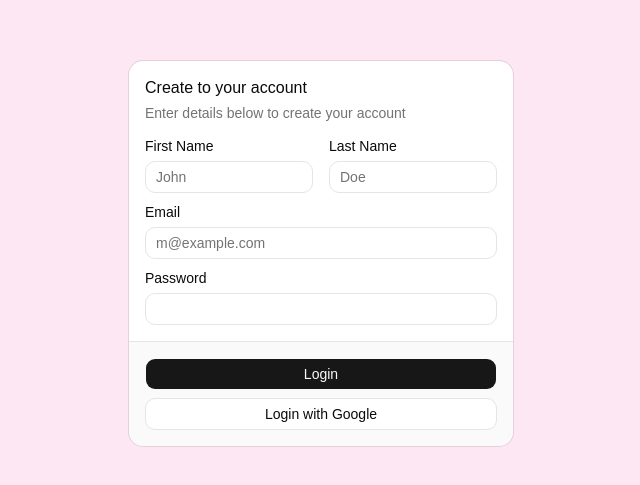
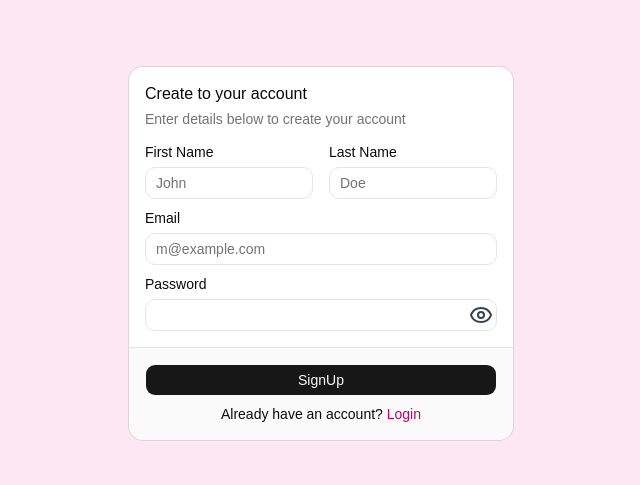
Before and after one commit to hashir689/FullStackEcommerceMERN, a React (Vite) app in the folder Frontend/: page /signup in a window 1280 px wide. Shown: the part 147-632 px from the top of the page, without its empty margins (319-959 px from the left). Built offline with nearby package versions, Linux system fonts and the light colour scheme; the HTML template or start-up script is replaced by a standard one.

Commit message:
Complete signup form

```diff
--- a/Frontend/src/pages/Signup.jsx
+++ b/Frontend/src/pages/Signup.jsx
@@ -1,4 +1,4 @@
-import React from "react";
+import React, { useState } from "react";
 import { Button } from "@/components/ui/button";
 import {
   Card,
@@ -11,8 +11,31 @@ import {
 } from "@/components/ui/card";
 import { Input } from "@/components/ui/input";
 import { Label } from "@/components/ui/label";
+import { Eye, EyeOff } from "lucide-react";
+import { Link } from "react-router-dom";
 
 const Signup = () => {
+  const [showpassword, setshowpassword] = useState(false);
+  const [loading, setLoading] = useState(false);
+  const [formData, setformData] = useState({
+    firstname: "",
+    lastname: "",
+    email: "",
+    password: "",
+  });
+
+  const handleChange = (e) => {
+    const { name, value } = e.target;
+    setformData((prev) => ({
+      ...prev,
+      [name]: value,
+    }));
+  };
+  const submitHandler = async (e) => {
+    e.preventDefault();
+    console.log(formData);
+  };
+
   return (
     <div className="flex justify-center items-center bg-pink-100 min-h-screen">
       <Card className="w-full max-w-sm">
@@ -23,26 +46,29 @@ const Signup = () => {
           </CardDescription>
         </CardHeader>
         <CardContent>
-          <form>
           <div className="flex flex-col gap-3">
             <div className="grid grid-cols-2 gap-4">
               <div className="grid gap-2">
-                  <Label htmlFor="firstName">First Name</Label>
+                <Label htmlFor="firstname">First Name</Label>
                 <Input
-                    id="firstName"
-                    name="firstName"
+                  id="firstname"
+                  name="firstname"
                   type="text"
                   placeholder="John"
+                  onChange={handleChange}
+                  value={formData.firstname}
                   required
                 />
               </div>
               <div className="grid gap-2">
-                  <Label htmlFor="lastName">Last Name</Label>
+                <Label htmlFor="lastname">Last Name</Label>
                 <Input
-                    id="lastName"
-                    name="lastName"
+                  id="lastname"
+                  name="lastname"
                   type="text"
                   placeholder="Doe"
+                  onChange={handleChange}
+                  value={formData.lastname}
                   required
                 />
               </div>
@@ -54,6 +80,8 @@ const Signup = () => {
                 name="email"
                 type="email"
                 placeholder="m@example.com"
+                onChange={handleChange}
+                value={formData.email}
                 required
               />
             </div>
@@ -61,18 +89,45 @@ const Signup = () => {
               <div className="flex items-center">
                 <Label htmlFor="password">Password</Label>
               </div>
-                <Input id="password" type="password" required />
+              <div className="relative">
+                <Input
+                  className="pr-9"
+                  id="password"
+                  name="password"
+                  type={showpassword ? "text" : "password"}
+                  value={formData.password}
+                  onChange={handleChange}
+                  required
+                />
+                <div className="absolute right-1 top-1 text-gray-700">
+                  {showpassword ? (
+                    <EyeOff
+                      onClick={() => {
+                        setshowpassword(false);
+                      }}
+                    />
+                  ) : (
+                    <Eye
+                      onClick={() => {
+                        setshowpassword(true);
+                      }}
+                    />
+                  )}
                 </div>
               </div>
-          </form>
+            </div>
+          </div>
         </CardContent>
         <CardFooter className="flex-col gap-2">
-          <Button type="submit" className="w-full">
+          <Button onClick={submitHandler} type="submit" className="w-full">
+            SignUp
+          </Button>
+          <p>
+            Already have an account?{" "}
+            <Link to="/login" className="text-pink-700 ">
               Login
-          </Button>
-          <Button variant="outline" className="w-full">
-            Login with Google
-          </Button>
+            </Link>
+          </p>
         </CardFooter>
       </Card>
     </div>
```
Lines whose indentation alone changed are shown as unchanged.
